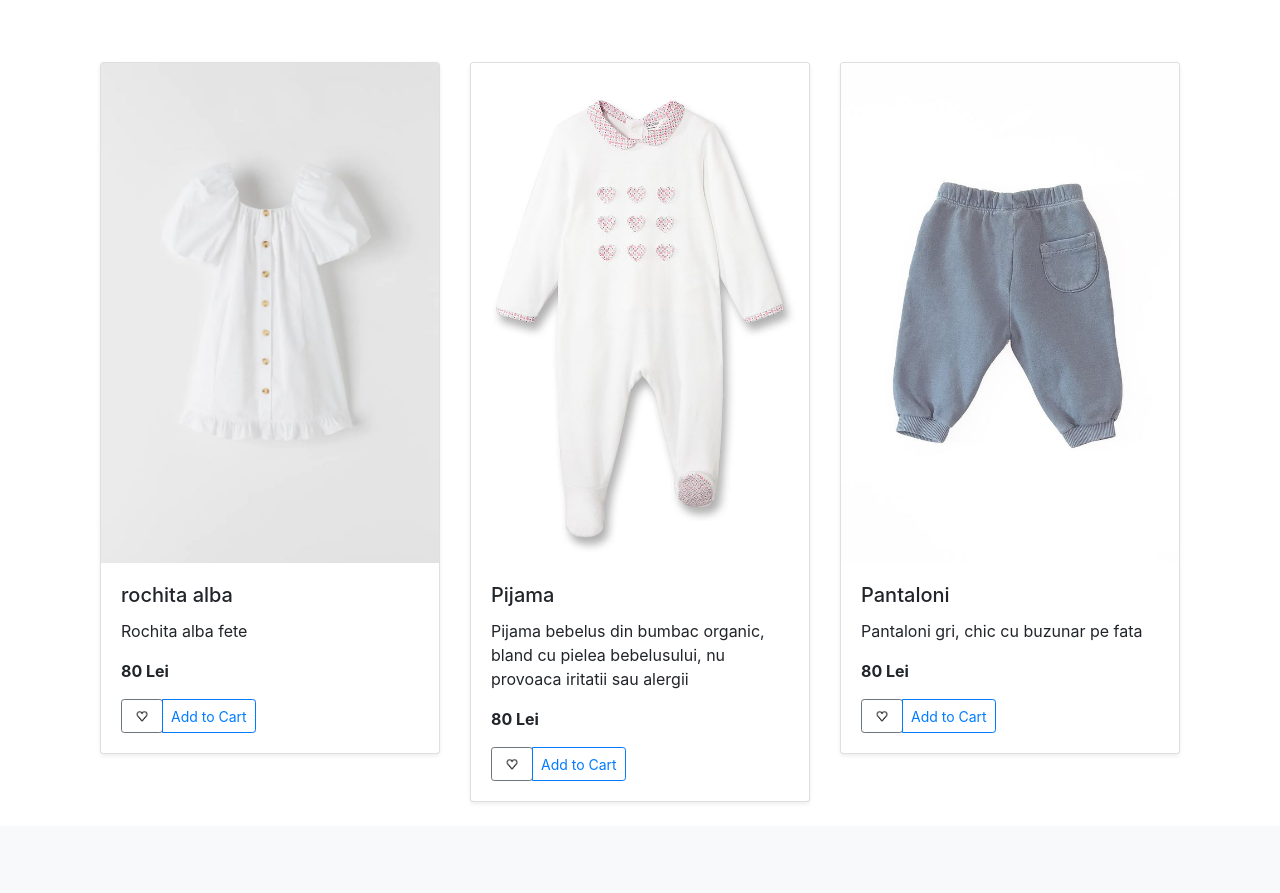
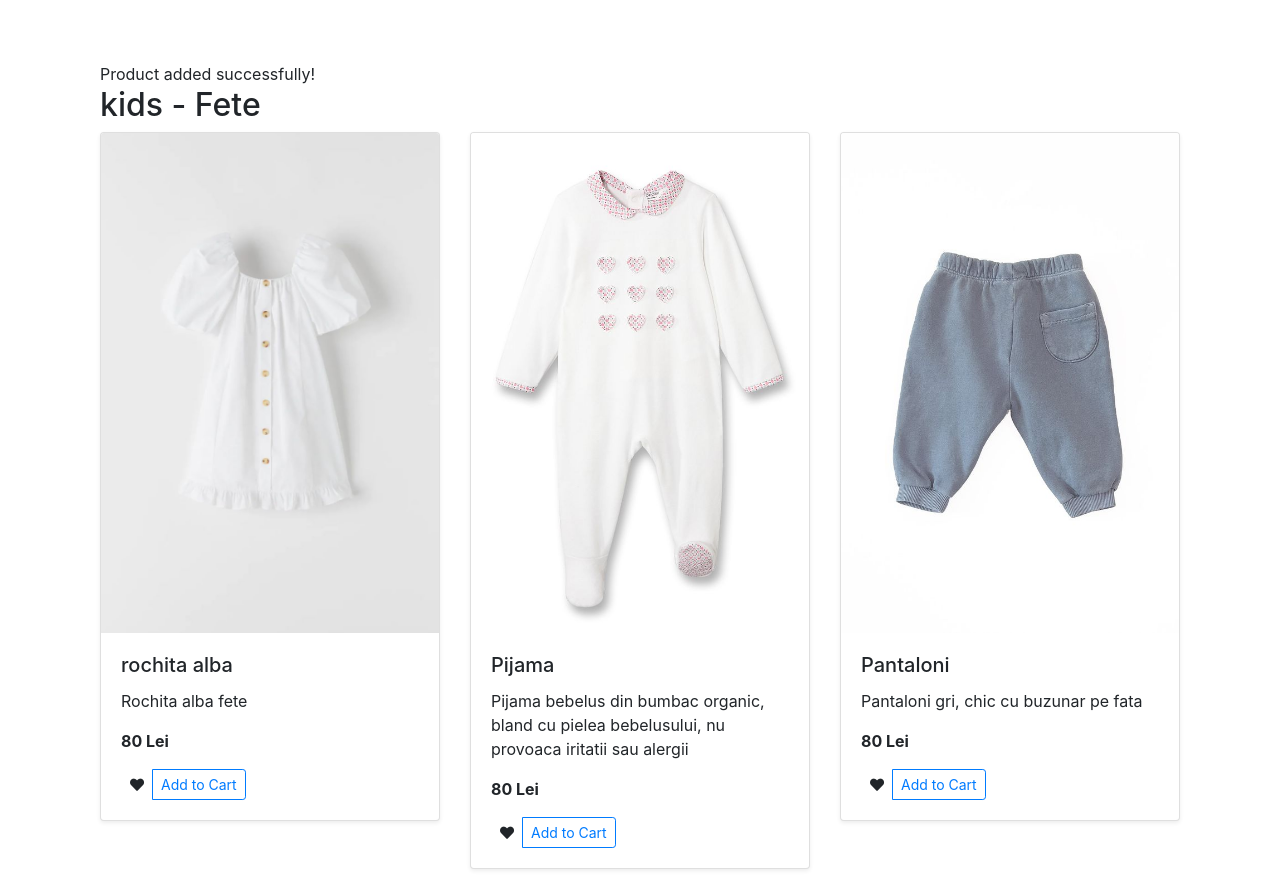
Before and after one commit to talidabejinaru/StyleHeaven, a Flask app: page /subcategory/kids/Fete in a window 1280 px wide. Shown: the part 58-951 px from the top of the page. Before the commit the page ends 860 px from the top, so only its background shows below. Run offline with Flask 3, Linux system fonts and the light colour scheme; a user stored in the database is signed in; some libraries are stand-ins or nearby versions.

Commit message:
Favorite list

```diff
--- a/market/templates/subcategory.html
+++ b/market/templates/subcategory.html
@@ -1,6 +1,6 @@
 {% extends 'base.html' %}
 {% block title %}
-{{ category }} - {{ subcategory }}
+Subcategory Page
 {% endblock %}
 {% block content %}
 <style>
@@ -13,28 +13,20 @@
         background-color: blue;
         color: white;
     }
-    .notification {
-        position: fixed;
-        top: 20px;
-        right: 20px;
-        background-color: #28a745;
-        color: white;
-        padding: 10px;
-        border-radius: 5px;
-        display: none;
-        z-index: 1000; /* Ensure the notification is on top of other elements */
+    .favorite-btn.favorited {
+        border: 2px solid red;
+        color: red;
     }
 </style>
 
 <div class="container mt-4">
     <div id="notification" class="notification">Product added successfully!</div>
+    <h2>{{ category }} - {{ subcategory }}</h2>
     <div class="row">
         {% for item in items %}
         <div class="col-md-4">
             <div class="card mb-4 shadow-sm">
-                {% if item.image_filename and item.image_filename != 'default.jpg' %}
-                    <img src="{{ url_for('static', filename='img/' + item.image_filename) }}" class="card-img-top img-fluid product-img" alt="{{ item.name }}">
-                {% endif %}
+                <img src="{{ url_for('static', filename='img/' + item.image_filename) }}" class="card-img-top img-fluid product-img" alt="{{ item.name }}">
                 <div class="card-body">
                     <h5 class="card-title">{{ item.name }}</h5>
                     <p class="card-text">{{ item.description }}</p>
@@ -43,12 +35,8 @@
                         <div class="btn-group">
                             <form action="{{ url_for('toggle_favorite') }}" method="post">
                                 <input type="hidden" name="item_id" value="{{ item.id }}">
-                                <button type="submit" class="btn btn-sm btn-outline-secondary">
-                                    {% if item.id in favorite_item_ids %}
-                                    <img src="{{ url_for('static', filename='img/favorite_filled.png') }}" alt="Favorite" style="width: 24px; height: 24px;">
-                                    {% else %}
-                                    <img src="{{ url_for('static', filename='img/favorite.png') }}" alt="Favorite" style="width: 24px; height: 24px;">
-                                    {% endif %}
+                                <button type="submit" class="btn btn-sm favorite-btn {% if item.id in favorite_item_ids %}favorited{% endif %}">
+                                    <i class="fa fa-heart"></i>
                                 </button>
                             </form>
                             <button type="button" class="btn btn-sm btn-outline-primary" data-toggle="modal" data-target="#Modal-Cart-{{ item.id }}">Add to Cart</button>
```
Also changed, not shown: market/templates/favorite.html (+6 -6 lines), market/market.db.
